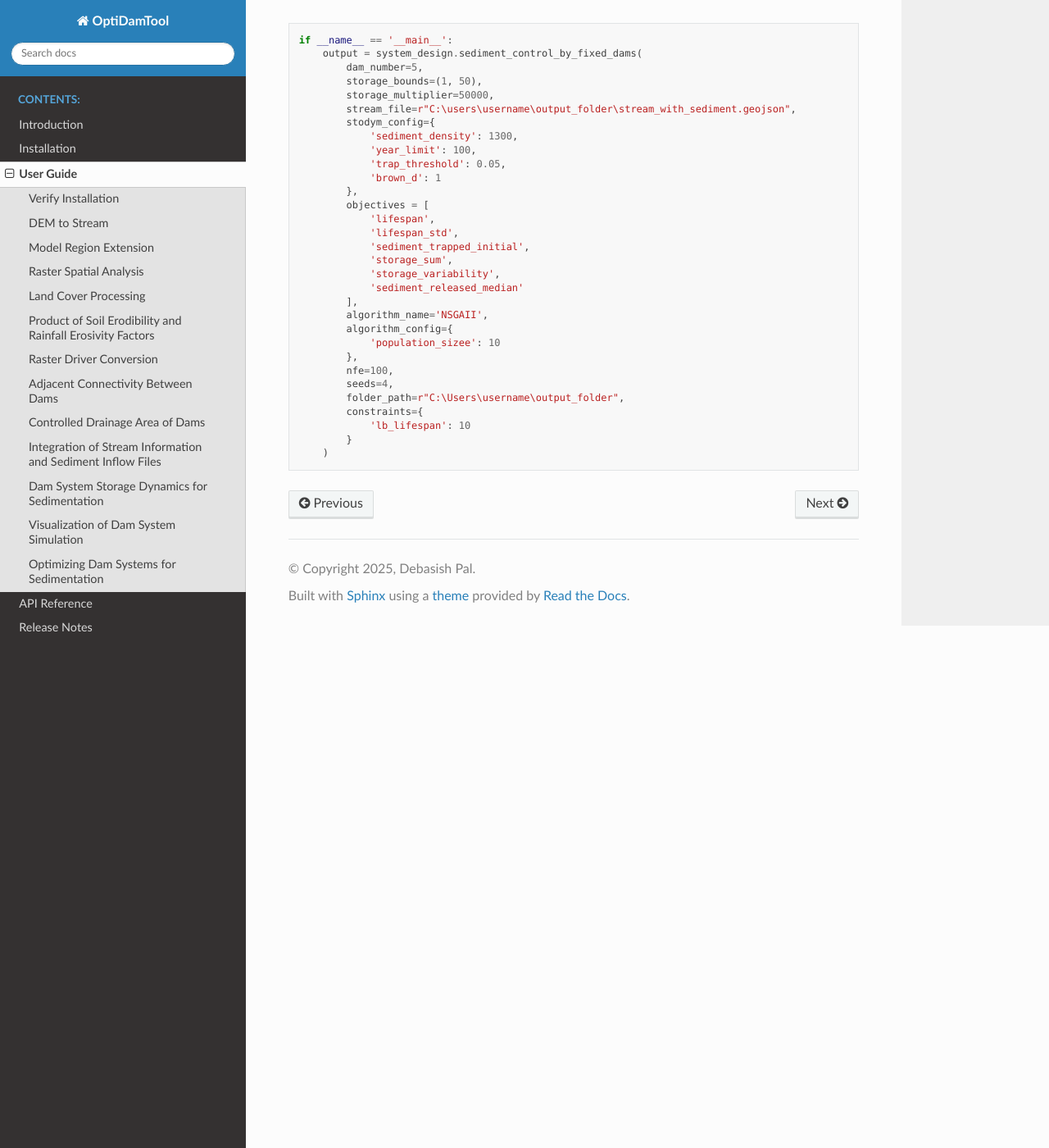
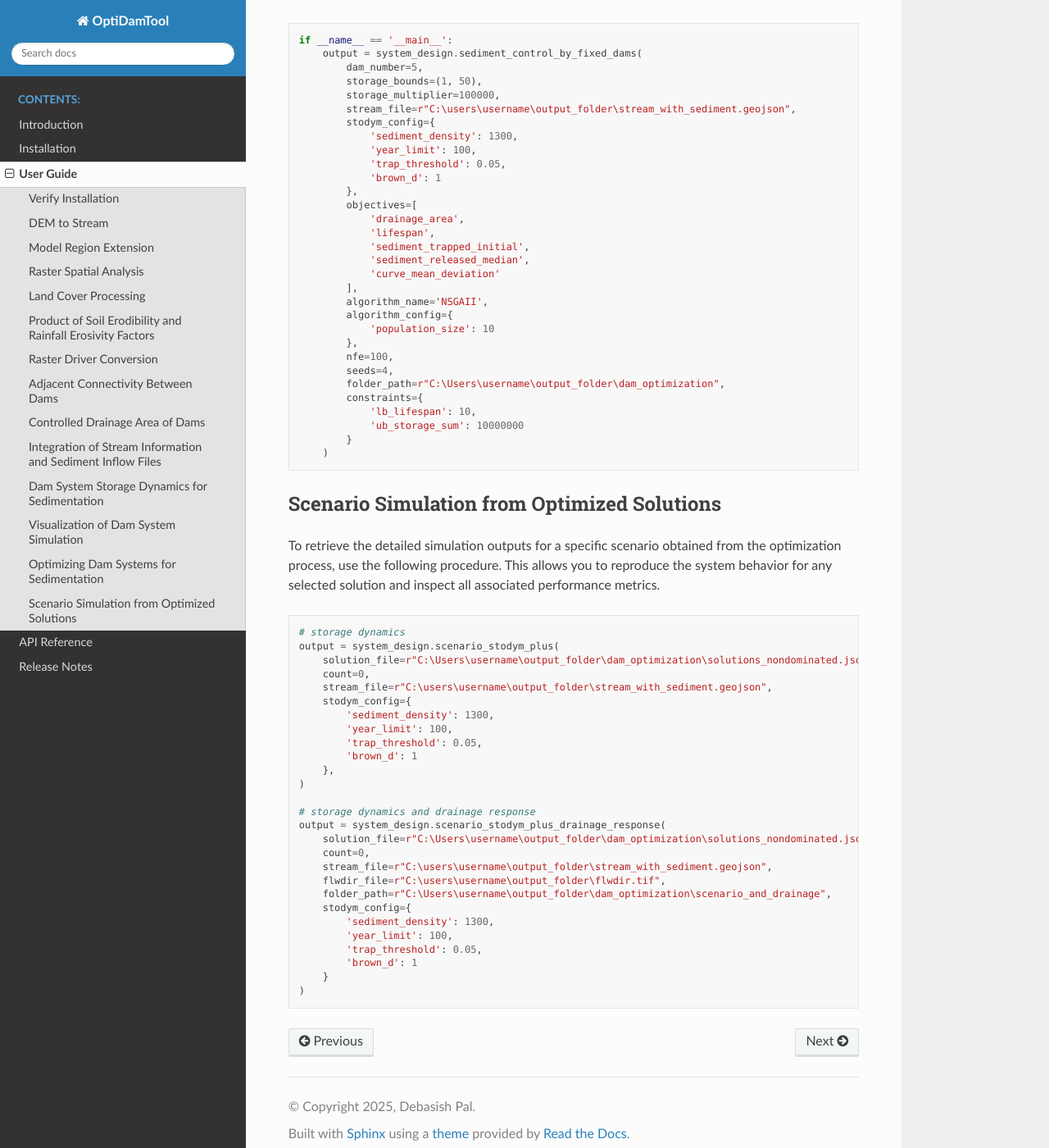
Before and after one commit to debpal/OptiDamTool, a Sphinx documentation site: the page built from docs/userguide.rst, in a window 1280 px wide and 1400 px high, scrolled down 10443 px. Shown: the whole window at 82% size. Built offline with Sphinx 7.4.7 and the Read the Docs theme 3.1.0, drawn with Linux system fonts in a browser that asks for light colours.

Commit message:
Updated documentation on scenario simulation from optimization

```diff
--- a/docs/userguide.rst
+++ b/docs/userguide.rst
@@ -452,7 +452,7 @@ code:
         output = system_design.sediment_control_by_fixed_dams(
             dam_number=5,
             storage_bounds=(1, 50),
-            storage_multiplier=50000,
+            storage_multiplier=100000,
             stream_file=r"C:\users\username\output_folder\stream_with_sediment.geojson",
             stodym_config={
                 'sediment_density': 1300,
@@ -460,22 +460,60 @@ code:
                 'trap_threshold': 0.05,
                 'brown_d': 1
             },
-            objectives = [
+            objectives=[
+                'drainage_area',
                 'lifespan',
-                'lifespan_std',
                 'sediment_trapped_initial',
-                'storage_sum',
-                'storage_variability',
-                'sediment_released_median'
+                'sediment_released_median',
+                'curve_mean_deviation'
             ],
             algorithm_name='NSGAII',
             algorithm_config={
-                'population_sizee': 10
+                'population_size': 10
             },
             nfe=100,
             seeds=4,
-            folder_path=r"C:\Users\username\output_folder",
+            folder_path=r"C:\Users\username\output_folder\dam_optimization",
             constraints={
-                'lb_lifespan': 10
+                'lb_lifespan': 10,
+                'ub_storage_sum': 10000000
             }
         )
+
+
+Scenario Simulation from Optimized Solutions
+-------------------------------------------------------
+
+To retrieve the detailed simulation outputs for a specific scenario obtained from the optimization process, use the following procedure.
+This allows you to reproduce the system behavior for any selected solution and inspect all associated performance metrics.
+
+
+.. code-block:: python
+
+    # storage dynamics
+    output = system_design.scenario_stodym_plus(
+        solution_file=r"C:\Users\username\output_folder\dam_optimization\solutions_nondominated.json",
+        count=0,
+        stream_file=r"C:\users\username\output_folder\stream_with_sediment.geojson",
+        stodym_config={
+            'sediment_density': 1300,
+            'year_limit': 100,
+            'trap_threshold': 0.05,
+            'brown_d': 1
+        },
+    )
+
+    # storage dynamics and drainage response
+    output = system_design.scenario_stodym_plus_drainage_response(
+        solution_file=r"C:\Users\username\output_folder\dam_optimization\solutions_nondominated.json",
+        count=0,
+        stream_file=r"C:\users\username\output_folder\stream_with_sediment.geojson",
+        flwdir_file=r"C:\users\username\output_folder\flwdir.tif",
+        folder_path=r"C:\Users\username\output_folder\dam_optimization\scenario_and_drainage",
+        stodym_config={
+            'sediment_density': 1300,
+            'year_limit': 100,
+            'trap_threshold': 0.05,
+            'brown_d': 1
+        }
+    )
```
